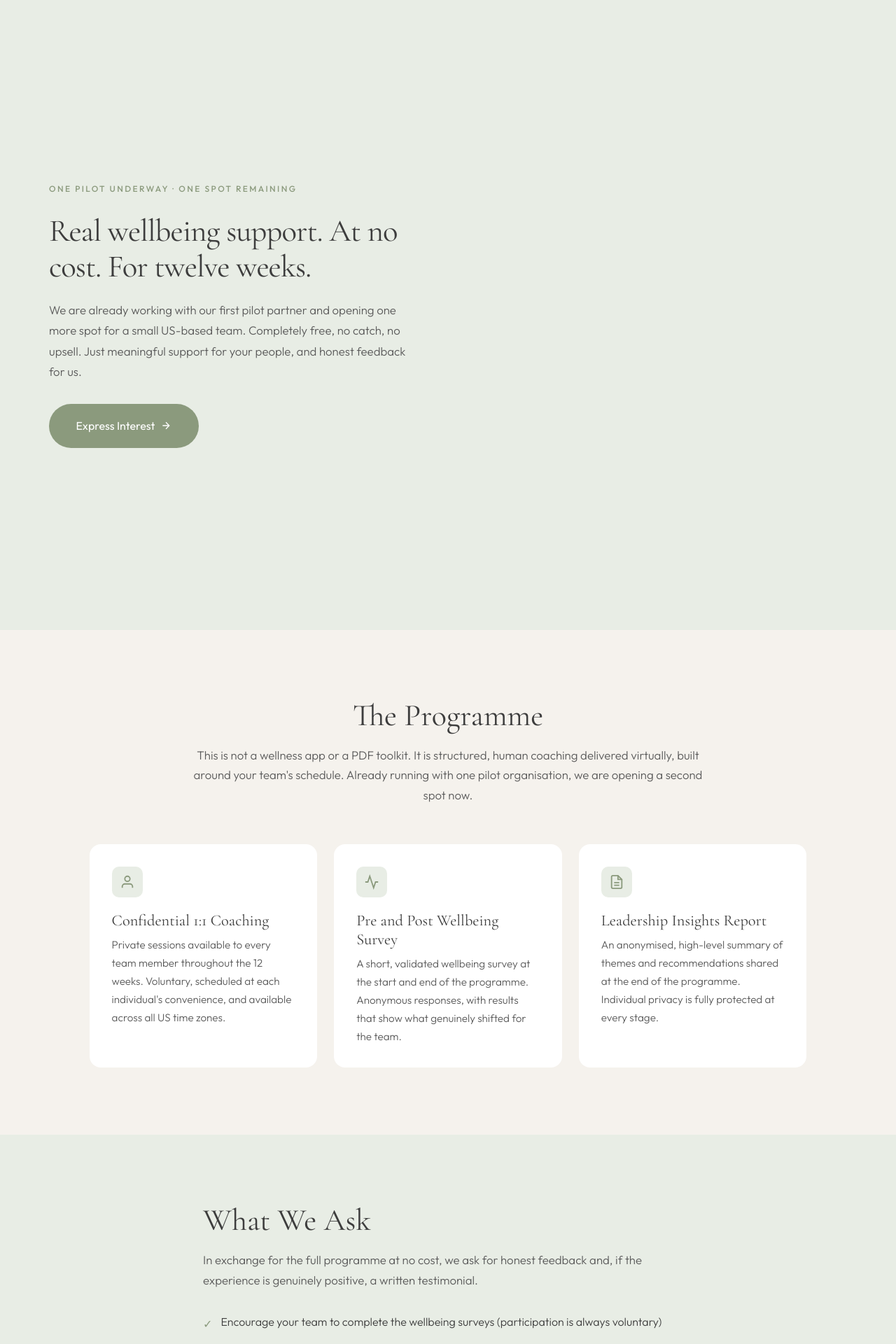
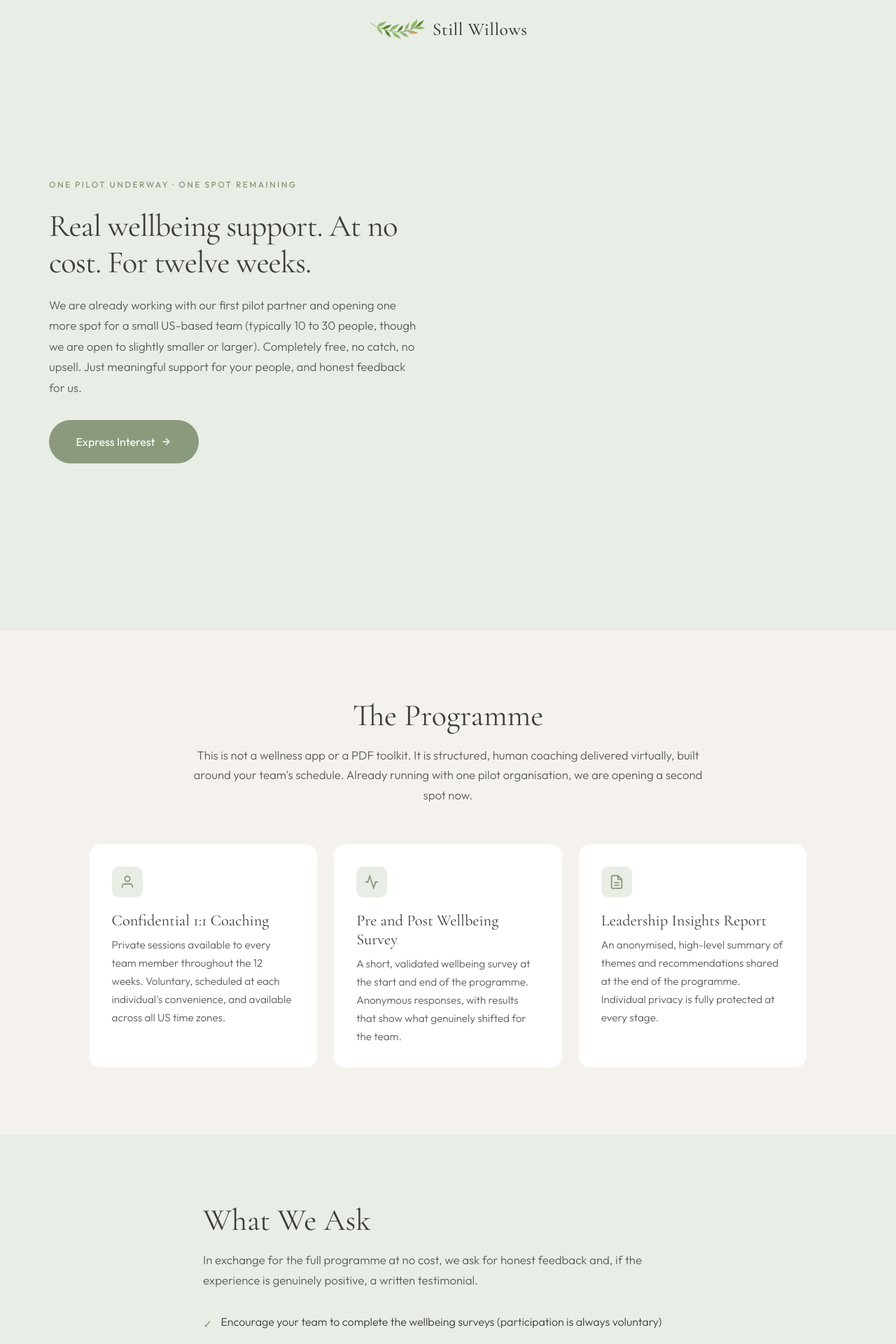
Before and after one commit to captainmike/stillwillows-website, a Jekyll site: the page built from pilot.md, in a window 1280 px wide. Shown: the top 1920 px of the page at 70% size. Built offline with Jekyll 4.4.1, drawn with Linux system fonts in a browser that asks for light colours; some of the changed text lies outside the part shown.

Commit message:
Pilot page: logo bar, team size, Rizqa photo, updated quote, testimonials redesign
- Add centered logo bar at top of hero (absolutely positioned)
- Update hero description to include '10 to 30 people' team size range
  and note openness to slightly smaller or larger teams
- Replace About Rizqa icon with actual circular photo (rizqa.jpg)
- Update first client quote to the longer 'scared to book' version
- Redesign testimonials section with dark green (#3D5147) background,
  semi-transparent cards, 'What Clients Say' header with hairline rules,
  large teal quote marks, per-card dot indicators, and teal-accented
  footer rows — flat, no shadows, no gradients

https://claude.ai/code/session_017AGYouHwDdRrwjkb9oqeoK

```diff
--- a/_layouts/pilot.html
+++ b/_layouts/pilot.html
@@ -25,12 +25,18 @@
 
     <!-- Hero -->
     <section class="pilot-hero">
+      <div class="pilot-logo-bar">
+        <a href="{{ '/' | relative_url }}" class="logo">
+          <img src="{{ '/assets/images/logo.png' | relative_url }}" alt="{{ site.title }}" class="logo-img">
+          {{ site.title }}
+        </a>
+      </div>
       <div class="pilot-hero-inner">
         <div class="pilot-hero-text">
           <p class="pilot-eyebrow">One Pilot Underway &middot; One Spot Remaining</p>
           <h1>Real wellbeing support. At no cost. For twelve weeks.</h1>
           <p class="pilot-hero-description">
-            We are already working with our first pilot partner and opening one more spot for a small US-based team. Completely free, no catch, no upsell. Just meaningful support for your people, and honest feedback for us.
+            We are already working with our first pilot partner and opening one more spot for a small US-based team (typically 10 to 30 people, though we are open to slightly smaller or larger). Completely free, no catch, no upsell. Just meaningful support for your people, and honest feedback for us.
           </p>
           <div class="pilot-hero-cta">
             <a href="#express-interest" class="btn pilot-hero-btn">
@@ -98,8 +104,8 @@
     <section class="pilot-about">
       <div class="container">
         <div class="privacy-content">
-          <div class="privacy-icon">
-            <svg width="24" height="24" viewBox="0 0 24 24" fill="none" stroke="currentColor" stroke-width="1.5"><path d="M20 21v-2a4 4 0 0 0-4-4H8a4 4 0 0 0-4 4v2"/><circle cx="12" cy="7" r="4"/></svg>
+          <div class="pilot-about-photo">
+            <img src="{{ '/assets/images/rizqa.jpg' | relative_url }}" alt="Rizqa Armien-Yang">
           </div>
           <h2>About Rizqa</h2>
           <p>I'm Rizqa, an occupational therapist and public health practitioner (BSc OT and MPH from UCT) with experience in mental health settings across Africa, Europe, and the United States, including a psychiatric hospital and a COVID isolation centre. Still Willows is non-clinical. This is coaching and wellbeing support, not therapy. I'm honest about that boundary and will always refer team members on if something needs more than I can offer.</p>
@@ -109,19 +115,61 @@
 
     <!-- Client Quotes -->
     <section class="pilot-quotes">
-      <div class="container">
+      <div class="pilot-quotes-inner">
+        <div class="pilot-quotes-header">
+          <span class="pilot-quotes-label">What Clients Say</span>
+        </div>
         <div class="pilot-quotes-grid">
           <div class="pilot-quote-card">
-            <p class="pilot-quote-text">"After our session I felt ready to have a conversation I had been putting off for a few days."</p>
-            <p class="pilot-quote-attr">Still Willows client</p>
+            <div class="pilot-quote-top">
+              <span class="pilot-quote-mark">&ldquo;</span>
+              <div class="pilot-quote-dots">
+                <span class="pilot-dot pilot-dot-active"></span>
+                <span class="pilot-dot"></span>
+                <span class="pilot-dot"></span>
+              </div>
+            </div>
+            <p class="pilot-quote-text">I'd never done anything like this before and was scared to book. But my colleague encouraged me, and I'm so glad I listened. The booking was easy, the session felt well-guided, and I could just come as I am.</p>
+            <div class="pilot-quote-footer">
+              <div class="pilot-quote-avatar">
+                <svg width="14" height="14" viewBox="0 0 24 24" fill="none" stroke="currentColor" stroke-width="2"><path d="M20 21v-2a4 4 0 0 0-4-4H8a4 4 0 0 0-4 4v2"/><circle cx="12" cy="7" r="4"/></svg>
+              </div>
+              <span class="pilot-quote-attr">Still Willows Client</span>
+            </div>
           </div>
           <div class="pilot-quote-card">
-            <p class="pilot-quote-text">"I came to a hard realisation which changed my way of thinking. I realised the change needed to start with me."</p>
-            <p class="pilot-quote-attr">Still Willows client</p>
+            <div class="pilot-quote-top">
+              <span class="pilot-quote-mark">&ldquo;</span>
+              <div class="pilot-quote-dots">
+                <span class="pilot-dot"></span>
+                <span class="pilot-dot pilot-dot-active"></span>
+                <span class="pilot-dot"></span>
+              </div>
+            </div>
+            <p class="pilot-quote-text">I came to a hard realisation which changed my way of thinking. I realised the change needed to start with me.</p>
+            <div class="pilot-quote-footer">
+              <div class="pilot-quote-avatar">
+                <svg width="14" height="14" viewBox="0 0 24 24" fill="none" stroke="currentColor" stroke-width="2"><path d="M20 21v-2a4 4 0 0 0-4-4H8a4 4 0 0 0-4 4v2"/><circle cx="12" cy="7" r="4"/></svg>
+              </div>
+              <span class="pilot-quote-attr">Still Willows Client</span>
+            </div>
           </div>
           <div class="pilot-quote-card">
-            <p class="pilot-quote-text">"I could breathe again. Just having my thoughts and feelings heard made all the difference."</p>
-            <p class="pilot-quote-attr">Still Willows client</p>
+            <div class="pilot-quote-top">
+              <span class="pilot-quote-mark">&ldquo;</span>
+              <div class="pilot-quote-dots">
+                <span class="pilot-dot"></span>
+                <span class="pilot-dot"></span>
+                <span class="pilot-dot pilot-dot-active"></span>
+              </div>
+            </div>
+            <p class="pilot-quote-text">I could breathe again. Just having my thoughts and feelings heard made all the difference.</p>
+            <div class="pilot-quote-footer">
+              <div class="pilot-quote-avatar">
+                <svg width="14" height="14" viewBox="0 0 24 24" fill="none" stroke="currentColor" stroke-width="2"><path d="M20 21v-2a4 4 0 0 0-4-4H8a4 4 0 0 0-4 4v2"/><circle cx="12" cy="7" r="4"/></svg>
+              </div>
+              <span class="pilot-quote-attr">Still Willows Client</span>
+            </div>
           </div>
         </div>
       </div>
--- a/assets/css/main.css
+++ b/assets/css/main.css
@@ -2188,7 +2188,18 @@ section {
   min-height: 100vh;
   display: flex;
   align-items: center;
-  padding: 4rem 5%;
+  padding: 5rem 5% 4rem;
+  position: relative;
+}
+
+.pilot-logo-bar {
+  position: absolute;
+  top: 0;
+  left: 0;
+  right: 0;
+  padding: 1.25rem 5%;
+  display: flex;
+  justify-content: center;
 }
 
 .pilot-hero-inner {
@@ -2255,44 +2266,145 @@ section {
 }
 
 /* ========================================
+   Pilot Page - About Photo
+   ======================================== */
+.pilot-about-photo {
+  width: 80px;
+  height: 80px;
+  border-radius: 50%;
+  overflow: hidden;
+  margin: 0 auto 1.5rem;
+}
+
+.pilot-about-photo img {
+  width: 100%;
+  height: 100%;
+  object-fit: cover;
+  object-position: center top;
+}
+
+/* ========================================
    Pilot Page - Client Quotes
    ======================================== */
 .pilot-quotes {
-  background: var(--cream);
+  background: #3D5147;
+  padding: 6rem 5%;
+}
+
+.pilot-quotes-inner {
+  max-width: 1140px;
+  margin: 0 auto;
+}
+
+.pilot-quotes-header {
+  display: flex;
+  align-items: center;
+  gap: 1.25rem;
+  margin-bottom: 2.5rem;
+}
+
+.pilot-quotes-header::before,
+.pilot-quotes-header::after {
+  content: '';
+  flex: 1;
+  height: 1px;
+  background: rgba(255, 255, 255, 0.15);
+}
+
+.pilot-quotes-label {
+  font-family: 'Outfit', sans-serif;
+  font-size: 0.7rem;
+  font-weight: 500;
+  letter-spacing: 0.2em;
+  text-transform: uppercase;
+  color: rgba(255, 255, 255, 0.4);
+  white-space: nowrap;
 }
 
 .pilot-quotes-grid {
   display: grid;
-  grid-template-columns: repeat(3, 1fr);
-  gap: 1.5rem;
+  grid-template-columns: repeat(auto-fit, minmax(200px, 1fr));
+  gap: 1.25rem;
 }
 
 .pilot-quote-card {
-  background: white;
-  border: 1px solid var(--sage-pale);
-  border-radius: 16px;
-  padding: 2rem;
+  background: rgba(255, 255, 255, 0.07);
+  border: 1px solid rgba(159, 225, 203, 0.2);
+  border-radius: 12px;
+  padding: 1.75rem;
   display: flex;
   flex-direction: column;
-  gap: 1.5rem;
+  gap: 1.25rem;
+}
+
+.pilot-quote-top {
+  display: flex;
+  justify-content: space-between;
+  align-items: flex-start;
+}
+
+.pilot-quote-mark {
+  font-family: 'Cormorant Garamond', serif;
+  font-size: 2.5rem;
+  line-height: 1;
+  color: #5DCAA5;
+}
+
+.pilot-quote-dots {
+  display: flex;
+  align-items: center;
+  gap: 5px;
+  padding-top: 0.4rem;
+}
+
+.pilot-dot {
+  width: 6px;
+  height: 6px;
+  border-radius: 50%;
+  background: rgba(93, 202, 165, 0.3);
+}
+
+.pilot-dot-active {
+  width: 18px;
+  border-radius: 100px;
+  background: #5DCAA5;
 }
 
 .pilot-quote-text {
   font-family: 'Cormorant Garamond', serif;
-  font-size: 1.2rem;
-  font-style: italic;
-  line-height: 1.65;
-  color: var(--charcoal);
+  font-size: 1.05rem;
+  line-height: 1.75;
+  color: rgba(255, 255, 255, 0.88);
   flex: 1;
+}
+
+.pilot-quote-footer {
+  display: flex;
+  align-items: center;
+  gap: 0.75rem;
+  padding-top: 1rem;
+  border-top: 1px solid rgba(93, 202, 165, 0.2);
+}
+
+.pilot-quote-avatar {
+  width: 26px;
+  height: 26px;
+  border-radius: 50%;
+  background: rgba(93, 202, 165, 0.15);
+  display: flex;
+  align-items: center;
+  justify-content: center;
+  color: #5DCAA5;
+  flex-shrink: 0;
 }
 
 .pilot-quote-attr {
   font-family: 'Outfit', sans-serif;
-  font-size: 0.75rem;
+  font-size: 0.68rem;
   font-weight: 500;
-  letter-spacing: 0.12em;
+  letter-spacing: 0.14em;
   text-transform: uppercase;
-  color: var(--sage);
+  color: rgba(255, 255, 255, 0.4);
 }
 
 @media (max-width: 1024px) {
@@ -2303,12 +2415,6 @@ section {
 
   .pilot-hero-image {
     display: none;
-  }
-
-  .pilot-quotes-grid {
-    grid-template-columns: 1fr;
-    max-width: 480px;
-    margin: 0 auto;
   }
 }
 
```
